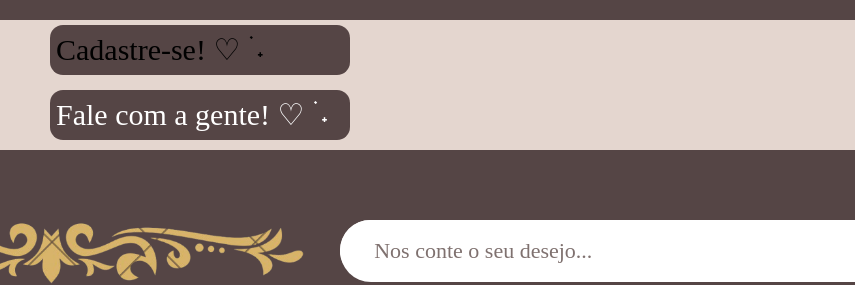
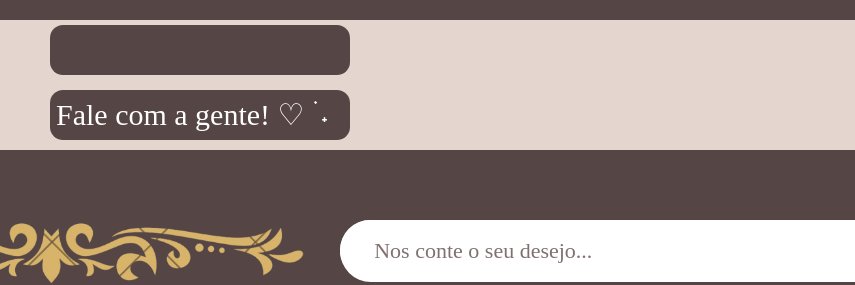
Before and after one commit to LaurinhaOrmy/DeliverySite-FrancescoAlGrano, a plain HTML site: page index.html in a window 1280 px wide. Shown: the top 285 px of the page, 0-855 px from the left. Drawn offline with Linux system fonts and the light colour scheme; a web font is replaced by a local one.

Commit message:
Update index.html

```diff
--- a/index.html
+++ b/index.html
@@ -18,7 +18,7 @@
     <div id="divlogo">
         <div id="botoesesquerda">
             <button class="butaoesquerdaheader">
-                <a  id="cadastrese" href="">Cadastre-se!  ♡ ࣪ ˖</a>
+                <a  id="cadastrese" href=""></a>
             </button>
             <button class="butaoesquerdaheader">
                 <a href="">Fale com a gente!  ♡ ࣪ ˖</a>
```
